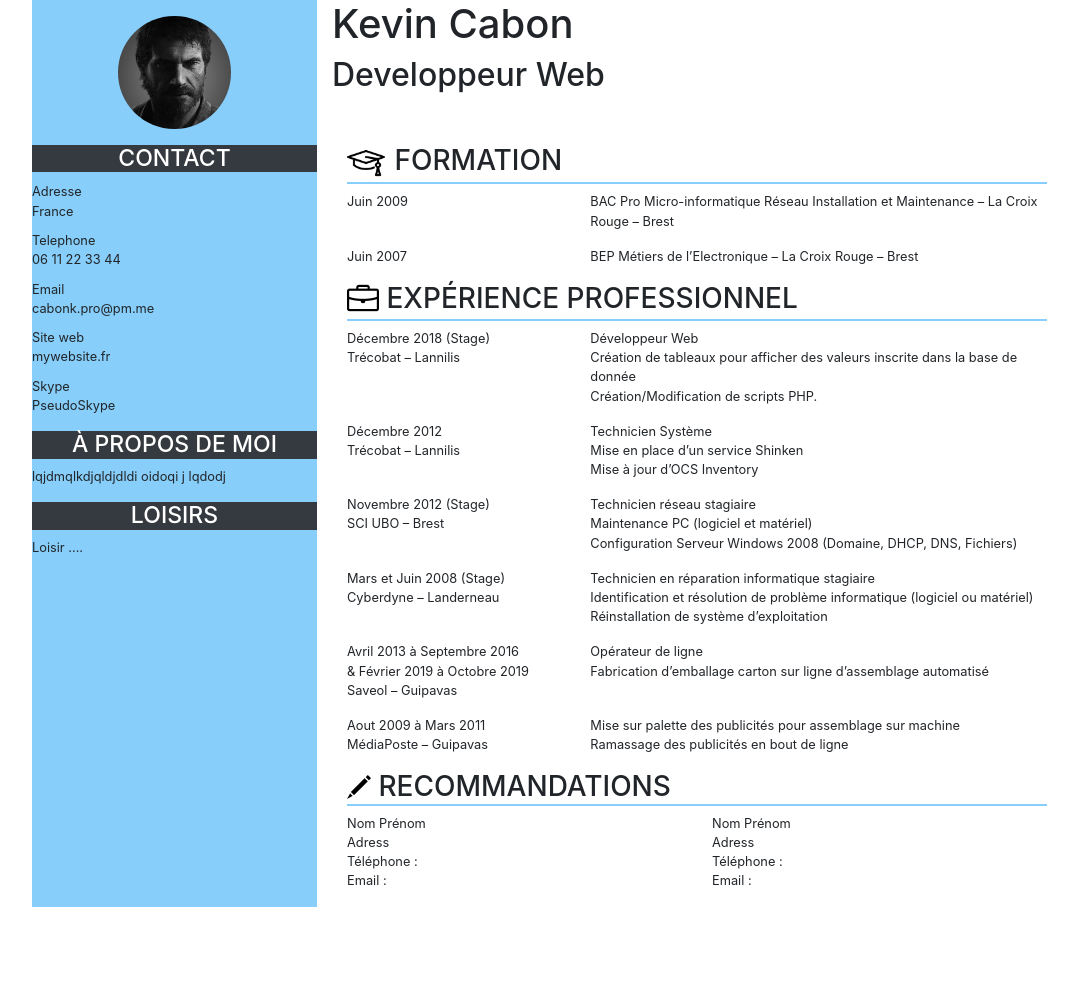
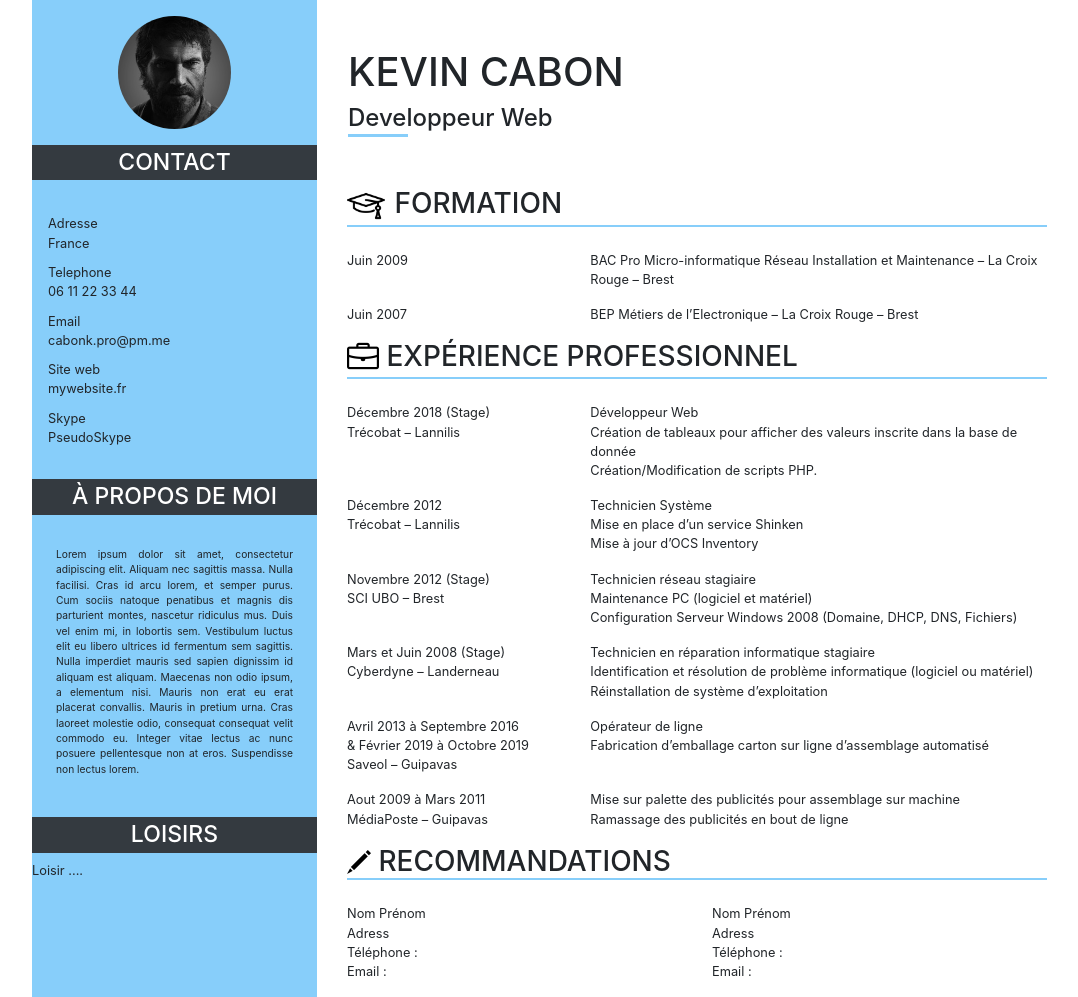
Before and after one commit to Kayo89/oc-projet2, a plain HTML site: page index.html in a window 1280 px wide. Shown: the whole page, without its empty margins (38-1116 px from the left). Before the commit the page ends 907 px from the top, so only its background shows below. Drawn offline with Linux system fonts and the light colour scheme.

Commit message:
update title, contact, about

```diff
--- a/css/index.css
+++ b/css/index.css
@@ -13,6 +13,11 @@
     bottom: 10;
 }
 h3{
+    border-bottom: lightskyblue solid 0.1em;
+}
+.mini-border{
+    width: 60px;
+    margin-top: -7px;
     border-bottom: lightskyblue solid 0.1em;
 }
 body{
--- a/index.html
+++ b/index.html
@@ -1,5 +1,6 @@
 <!doctype html>
 <html lang="fr">
+
 <head>
     <title>Mon CV</title>
     <!-- Required meta tags -->
@@ -8,14 +9,17 @@
     <link rel="stylesheet" href="css/bootstrap.css">
     <link rel="stylesheet" href="css/index.css">
 </head>
+
 <body>
     <div class="container">
         <div class="row">
             <div class="col-md-4 col-lg-3 d-none d-md-block pos-relative infos jumbotron-fluid">
-                <img src="img/image.jpg" class="rounded-circle col-sm-8 offset-sm-2 col-lg-6 offset-lg-3 w-100 center-photo mt-3 mb-3" alt="photo d'itentité">
+                <img src="img/image.jpg"
+                    class="rounded-circle col-sm-8 offset-sm-2 col-lg-6 offset-lg-3 w-100 center-photo mt-3 mb-3"
+                    alt="photo d'itentité">
 
-                    <h2 class="text-center bg-dark text-white text-uppercase col-12 offset-0">Contact</h2>
-                    <ul class="list-unstyled">
+                <h2 class="text-center bg-dark text-white text-uppercase col-12 offset-0 p-1">Contact</h2>
+                <ul class="list-unstyled p-3">
                     <li>Adresse<br>France</li>
                     <li>Telephone<br> 06 11 22 33 44</li>
                     <li>Email<br>cabonk.pro@pm.me</li>
@@ -24,20 +28,30 @@
                 </ul>
 
                 <div class="">
-                    <h2 class="text-center bg-dark text-white text-uppercase">à propos de moi</h2>
-                    <p>lqjdmqlkdjqldjdldi oidoqi j lqdodj</p>
+                    <h2 class="text-center bg-dark text-white text-uppercase p-1">à propos de moi</h2>
+                    <p class="text-justify p-4 small">Lorem ipsum dolor sit amet, consectetur adipiscing elit. Aliquam nec sagittis massa. Nulla
+                        facilisi. Cras id arcu lorem, et semper purus. Cum sociis natoque penatibus et magnis dis
+                        parturient montes, nascetur ridiculus mus. Duis vel enim mi, in lobortis sem. Vestibulum luctus
+                        elit eu libero ultrices id fermentum sem sagittis. Nulla imperdiet mauris sed sapien dignissim
+                        id aliquam est aliquam. Maecenas non odio ipsum, a elementum nisi. Mauris non erat eu erat
+                        placerat convallis. Mauris in pretium urna. Cras laoreet molestie odio, consequat consequat
+                        velit commodo eu. Integer vitae lectus ac nunc posuere pellentesque non at eros. Suspendisse non
+                        lectus lorem.
+                    </p>
                 </div>
                 <div class="col-14">
-                    <h2 class="text-center bg-dark text-white text-uppercase">Loisirs</h2>
+                    <h2 class="text-center bg-dark text-white text-uppercase p-1">Loisirs</h2>
                     <p>Loisir ....</p>
                 </div>
             </div>
-            <div class="col-12 col-md-8">
-                <h1>Kevin Cabon</h1>
-                <h2>Developpeur Web</h2>
+            <div class="col-12 col-md-8 mt-5">
+                <h1 class="text-uppercase ml-3">Kevin Cabon</h1>
+                <h2 class="ml-3 h4">Developpeur Web</h2>
+                <h2 class="mini-border ml-3"></h2>
 
                 <div class="col-12 mt-5">
-                    <h3 class="mb-2 text-uppercase"><img src="img/graduation.png" alt="Diplome Logo" class="logo"> Formation</h3>
+                    <h3 class="mb-4 text-uppercase"><img src="img/graduation.png" alt="Diplome Logo" class="logo">
+                        Formation</h3>
                     <div class="row">
                         <p class="col-4">Juin 2009</p>
                         <p class="col-8">
@@ -49,7 +63,8 @@
                         </p>
                     </div>
 
-                    <h3 class="text-uppercase mb-2"><img src="img/briefcase.png" alt="Briefcase Logo" class="logo-briefcase"> Expérience Professionnel</h3>
+                    <h3 class="text-uppercase mb-4"><img src="img/briefcase.png" alt="Briefcase Logo"
+                            class="logo-briefcase"> Expérience Professionnel</h3>
                     <div class="row">
                         <p class="col-4">Décembre 2018 (Stage)<br> Trécobat – Lannilis</p>
                         <p class="col-8">
@@ -90,7 +105,8 @@
                         </p>
                     </div>
 
-                    <h3 class="text-uppercase mb-2"><img src="img/pen.png" alt="Briefcase Logo" class="logo-pen"> Recommandations</h3>
+                    <h3 class="text-uppercase mb-4"><img src="img/pen.png" alt="Briefcase Logo" class="logo-pen">
+                        Recommandations</h3>
                     <div class="row">
                         <p class="col-6">
                             Nom Prénom <br>
@@ -112,4 +128,5 @@
 
 
 </body>
+
 </html>
```
Also changed, not shown: 1 other file. Lines whose indentation alone changed are shown as unchanged.
